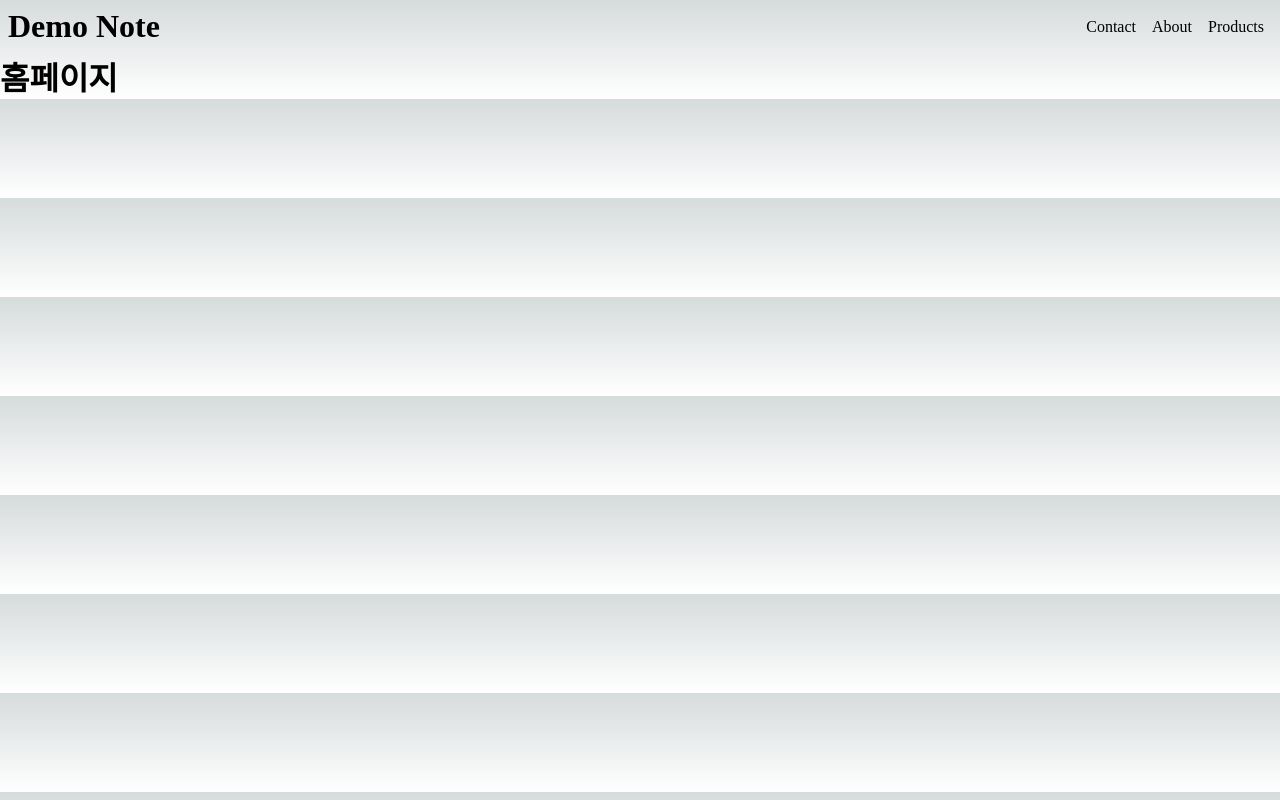
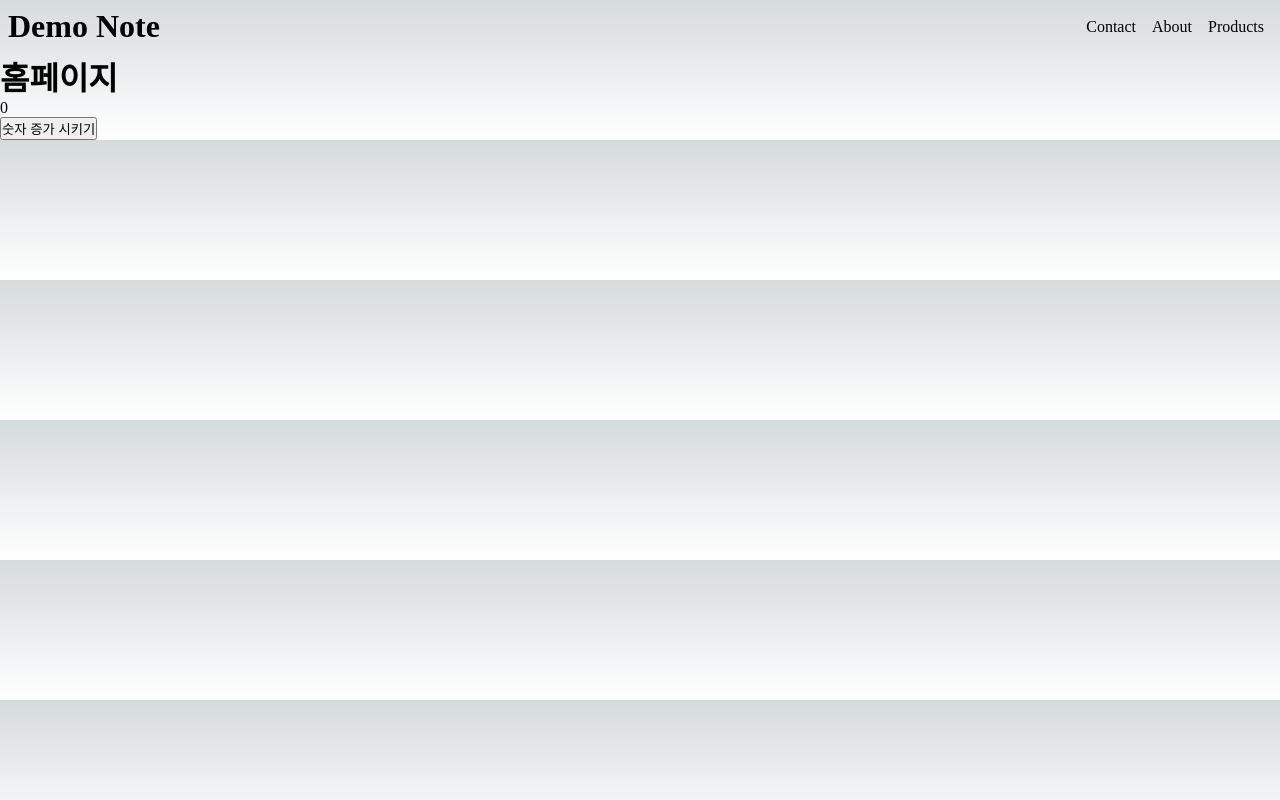
Before and after one commit to JHni2/nextJs, a Next.js app: page / in a window 1280 px wide. Built offline with nearby package versions, Linux system fonts and the light colour scheme.

Commit message:
Clinet 컴포넌트

```diff
--- /dev/null
+++ b/src/app/components/Counter.tsx
@@ -0,0 +1,15 @@
+// client 컴포넌트라고 명시
+'use client';
+
+import { useState } from 'react';
+
+export default function Counter() {
+  const [count, setCount] = useState(0);
+
+  return (
+    <>
+      <p>{count}</p>
+      <button onClick={() => setCount((num) => num + 1)}>숫자 증가 시키기</button>
+    </>
+  );
+}
--- a/src/app/page.tsx
+++ b/src/app/page.tsx
@@ -1,7 +1,13 @@
 import { Inter } from '@next/font/google';
+import Counter from './components/Counter';
 
 const inter = Inter({ subsets: ['latin'] });
 
 export default function Home() {
-  return <h1>홈페이지</h1>;
+  return (
+    <>
+      <h1>홈페이지</h1>
+      <Counter />
+    </>
+  );
 }
```
